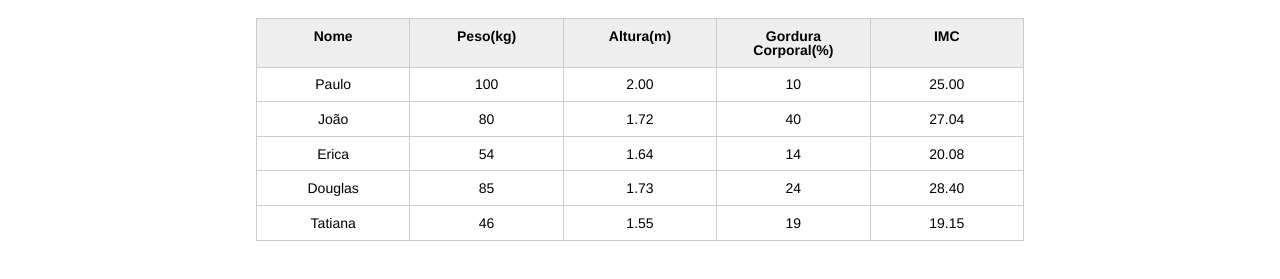
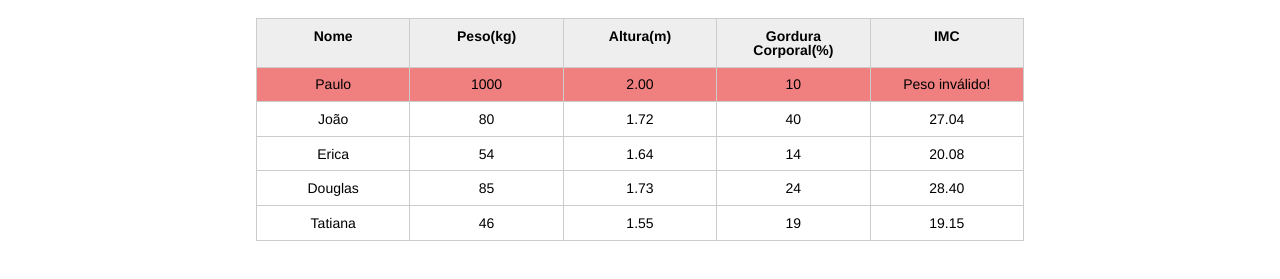
Before and after one commit to dalissongabriel/aparecidaNutricaoAluraJS, a plain HTML site: page index.html in a window 1280 px wide. Shown: the part 123-402 px from the top of the page. Drawn offline with Linux system fonts and the light colour scheme.

Commit message:
Colorir linhas invalidas

```diff
--- a/index.html
+++ b/index.html
@@ -31,7 +31,7 @@
 					<tbody id="tabela-pacientes">
 						<tr class="paciente" >
 							<td class="info-nome">Paulo</td>
-							<td class="info-peso">100</td>
+							<td class="info-peso">1000</td>
 							<td class="info-altura">2.00</td>
 							<td class="info-gordura">10</td>
 							<td class="info-imc">0</td>
--- a/js/index.js
+++ b/js/index.js
@@ -2,15 +2,20 @@
 
 const pacientes = document.querySelectorAll('.paciente')
 pacientes.forEach(paciente=> {
+    let colunaPeso = paciente.querySelector('.info-peso')
+    let colunaAltura = paciente.querySelector('.info-altura')
+    let colunaIMC = paciente.querySelector('.info-imc')
     let peso = paciente.querySelector('.info-peso').textContent;
     let altura = paciente.querySelector('.info-altura').textContent;
 
-    if ( peso < 0 || peso > 1000 ) {
-        paciente.querySelector('info-imc').textContent = "Peso inválido!"
-    } else if ( altura < 0 || altura > 5 ) {
-        paciente.querySelector('info-imc').textContent = "Altura inválida"
+    if ( peso < 0 || peso >= 1000 ) {
+        colunaIMC.textContent = 'Peso inválido!'
+        paciente.style.backgroundColor = 'lightcoral'
+    } else if ( altura < 0 || altura >= 5 ) {
+        colunaIMC.textContent = "Altura inválida"
+        paciente.style.backgroundColor = 'lightcoral'
     } else {
         let imc = peso / (altura*altura)
-        paciente.querySelector('.info-imc').textContent = imc.toFixed(2)
+        colunaIMC.textContent = imc.toFixed(2)
     }
 });
```
